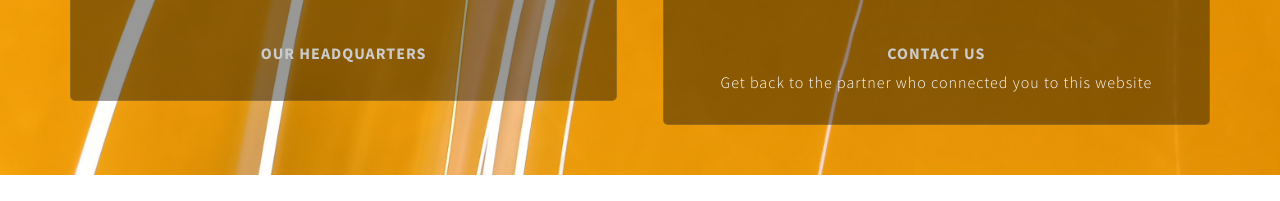
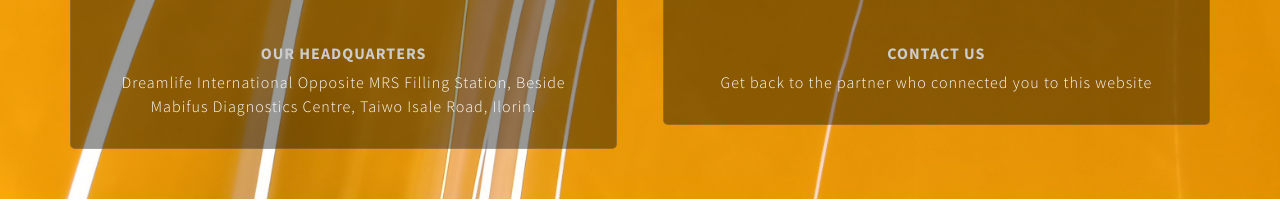
Before and after one commit to codewithreem/designyourlifefinal, a plain HTML site: page vacations.html in a window 1280 px wide. Shown: the part 1793-1994 px from the top of the page. Drawn offline with nearby package versions, Linux system fonts and the light colour scheme; a web font is replaced by a local one.

Commit message:
Update vacations.html

```diff
--- a/vacations.html
+++ b/vacations.html
@@ -305,7 +305,12 @@
 
                                         </a>
                                     </div>
-                                    <h3 class="dark">Our Headquarters<span class="subtitle"></span></h3>
+                                    <h3 class="dark">Our Headquarters<span class="subtitle">
+
+
+Dreamlife International
+Opposite MRS Filling Station, Beside Mabifus Diagnostics Centre, Taiwo Isale Road, Ilorin.
+				    </span></h3>
                                 </div>
                             </div>
                             <div class="col_half col_last">
```
